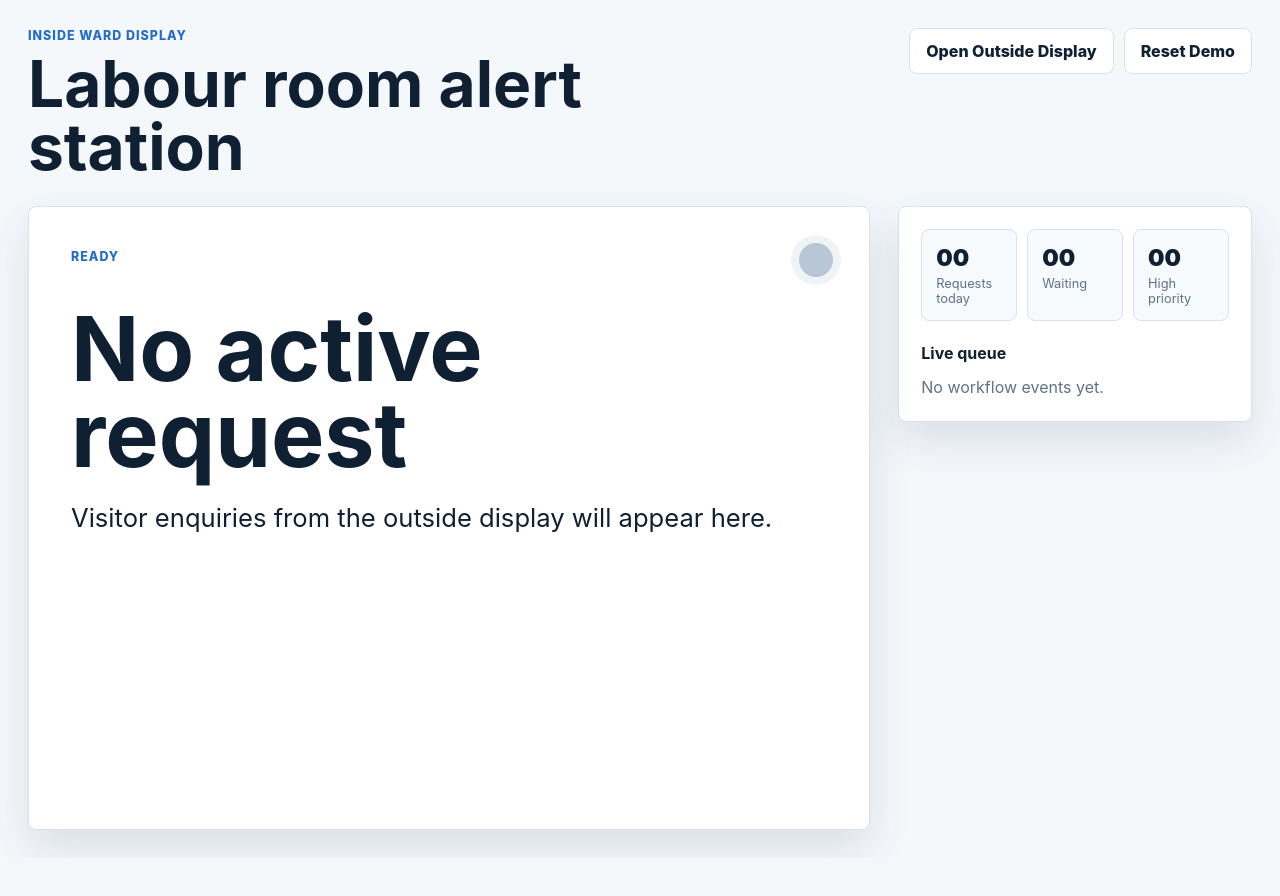
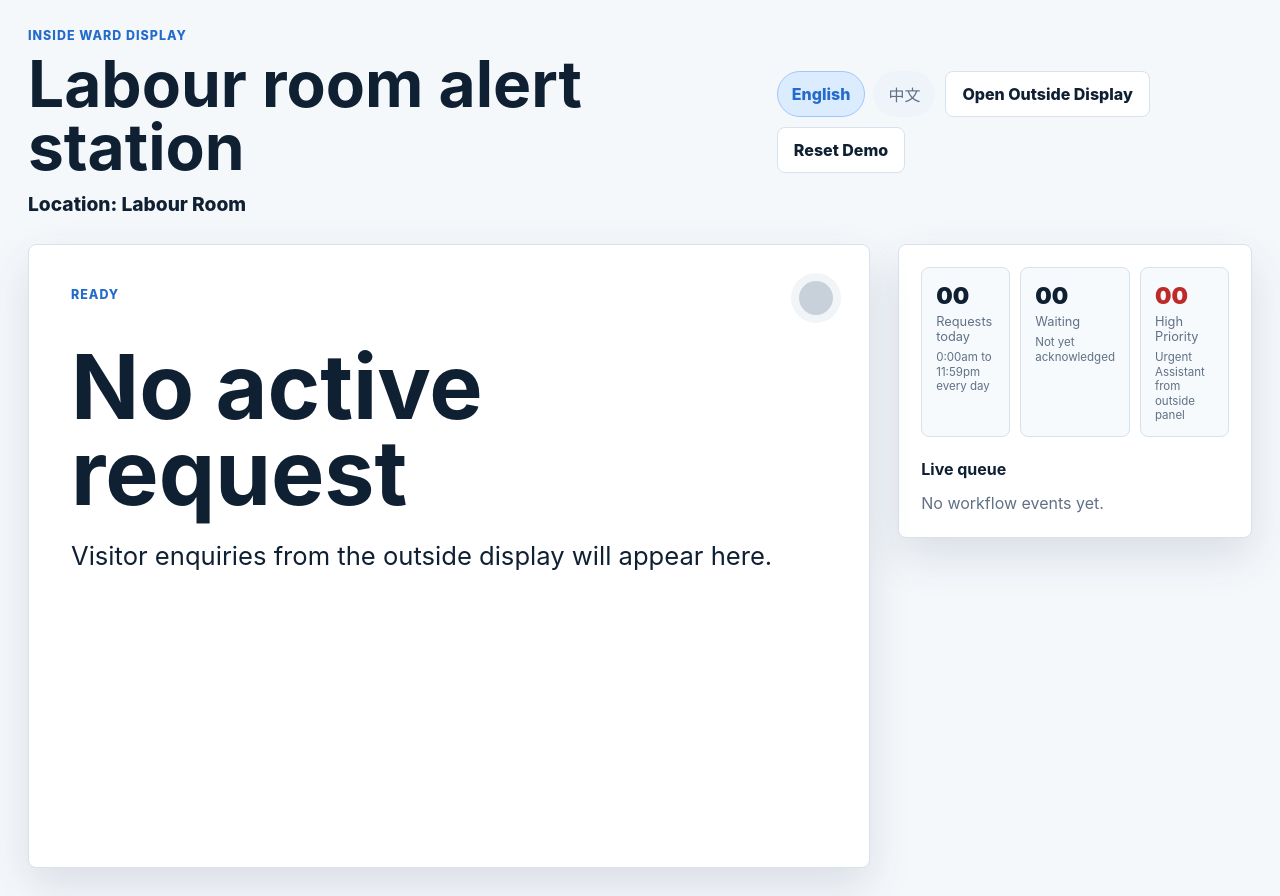
Before and after one commit to ninabun/smart-reception, a Next.js app: page /ward in a window 1280 px wide. Before the commit the page ends 858 px from the top, so only its background shows below. Built offline with nearby package versions, Linux system fonts and the light colour scheme.

Commit message:
Refine bilingual ward display

```diff
--- a/app/globals.css
+++ b/app/globals.css
@@ -315,6 +315,22 @@ button {
   grid-template-columns: minmax(0, 1fr) minmax(330px, 0.42fr);
 }
 
+.ward-display .display-topbar {
+  align-items: center;
+}
+
+.ward-location {
+  color: var(--ink);
+  font-size: clamp(1.1rem, 1.5vw, 1.45rem);
+  font-weight: 850;
+  margin: 14px 0 0;
+}
+
+.ward-language-row {
+  display: flex;
+  gap: 8px;
+}
+
 .ward-alert {
   min-height: calc(100vh - 176px);
   overflow: hidden;
@@ -346,6 +362,15 @@ button {
   width: 34px;
 }
 
+.ward-alert .beacon.off {
+  background: #c8d0d9;
+  box-shadow: 0 0 0 8px rgba(184, 198, 214, 0.18);
+}
+
+.ward-alert .beacon.on {
+  animation: pulse-alert 1.35s ease-in-out infinite;
+}
+
 .ward-alert h2 {
   font-size: clamp(3rem, 7vw, 7.4rem);
   letter-spacing: 0;
@@ -359,6 +384,10 @@ button {
   font-size: clamp(1.25rem, 2vw, 2rem);
   line-height: 1.35;
   max-width: 780px;
+}
+
+.priority-high {
+  color: var(--red);
 }
 
 .alert-meta {
@@ -378,6 +407,31 @@ button {
 .ward-sidebar {
   align-self: start;
   padding: 22px;
+}
+
+.high-priority-metric span,
+.high-priority-metric p {
+  color: var(--red);
+}
+
+.metric em {
+  color: var(--muted);
+  display: block;
+  font-size: 0.72rem;
+  font-style: normal;
+  line-height: 1.25;
+  margin-top: 6px;
+}
+
+@keyframes pulse-alert {
+  0%,
+  100% {
+    transform: scale(1);
+  }
+
+  50% {
+    transform: scale(1.12);
+  }
 }
 
 .queue-row.general {
--- a/app/ward/page.tsx
+++ b/app/ward/page.tsx
@@ -4,8 +4,132 @@ import Link from "next/link";
 import { useEffect, useMemo, useState } from "react";
 import { filterTodayRequests, readRequests, saveRequests, type ReceptionRequest } from "../reception-data";
 
+type WardLanguage = "english" | "chinese";
+
+const wardCopy: Record<
+  WardLanguage,
+  {
+    languageLabel: string;
+    eyebrow: string;
+    title: string;
+    location: string;
+    outsideDisplay: string;
+    resetDemo: string;
+    priority: Record<ReceptionRequest["priority"], string>;
+    ready: string;
+    noActive: string;
+    noActiveBody: string;
+    notify: string;
+    trigger: string;
+    indicator: string;
+    play: string;
+    acknowledge: string;
+    queue: string;
+    noEvents: string;
+    status: Record<ReceptionRequest["status"], string>;
+    team: Record<string, string>;
+    request: Record<ReceptionRequest["kind"], string>;
+    metrics: {
+      requestsToday: string;
+      requestsTodayHint: string;
+      waiting: string;
+      waitingHint: string;
+      highPriority: string;
+      highPriorityHint: string;
+    };
+  }
+> = {
+  english: {
+    languageLabel: "English",
+    eyebrow: "Inside ward display",
+    title: "Labour room alert station",
+    location: "Location: Labour Room",
+    outsideDisplay: "Open Outside Display",
+    resetDemo: "Reset Demo",
+    priority: {
+      Standard: "Standard priority",
+      High: "High priority"
+    },
+    ready: "Ready",
+    noActive: "No active request",
+    noActiveBody: "Visitor enquiries from the outside display will appear here.",
+    notify: "Notify",
+    trigger: "Trigger",
+    indicator: "indicator",
+    play: "and play",
+    acknowledge: "Acknowledge Request",
+    queue: "Live queue",
+    noEvents: "No workflow events yet.",
+    status: {
+      Waiting: "Not yet acknowledged",
+      Acknowledged: "Acknowledged"
+    },
+    team: {
+      Clerk: "Clerk",
+      "Healthcare Provider": "Healthcare Provider"
+    },
+    request: {
+      general: "General Enquiry",
+      patient: "Accompany Patient",
+      urgent: "Urgent Assistant"
+    },
+    metrics: {
+      requestsToday: "Requests today",
+      requestsTodayHint: "0:00am to 11:59pm every day",
+      waiting: "Waiting",
+      waitingHint: "Not yet acknowledged",
+      highPriority: "High Priority",
+      highPriorityHint: "Urgent Assistant from outside panel"
+    }
+  },
+  chinese: {
+    languageLabel: "中文",
+    eyebrow: "產房內顯示屏",
+    title: "產房提示站",
+    location: "位置：產房",
+    outsideDisplay: "開啟外面顯示屏",
+    resetDemo: "重設示範",
+    priority: {
+      Standard: "一般優先",
+      High: "高優先"
+    },
+    ready: "準備就緒",
+    noActive: "沒有待處理要求",
+    noActiveBody: "訪客在外面顯示屏提交的查詢會在這裡顯示。",
+    notify: "通知",
+    trigger: "啟動",
+    indicator: "指示燈",
+    play: "並播放",
+    acknowledge: "確認已處理",
+    queue: "即時隊列",
+    noEvents: "暫時沒有流程紀錄。",
+    status: {
+      Waiting: "尚未確認",
+      Acknowledged: "已確認"
+    },
+    team: {
+      Clerk: "文員",
+      "Healthcare Provider": "醫護人員"
+    },
+    request: {
+      general: "一般查詢",
+      patient: "陪同病人",
+      urgent: "緊急協助"
+    },
+    metrics: {
+      requestsToday: "今日要求",
+      requestsTodayHint: "每日 0:00am 至 11:59pm",
+      waiting: "等候中",
+      waitingHint: "尚未確認",
+      highPriority: "高優先",
+      highPriorityHint: "外面顯示屏按下緊急協助"
+    }
+  }
+};
+
 export default function WardDisplay() {
   const [requests, setRequests] = useState<ReceptionRequest[]>([]);
+  const [selectedLanguage, setSelectedLanguage] = useState<WardLanguage>("english");
 
   useEffect(() => {
     function refreshRequests() {
@@ -23,22 +147,41 @@ export default function WardDisplay() {
   }, []);
 
   const todayRequests = useMemo(() => filterTodayRequests(requests), [requests]);
+  const waitingRequests = useMemo(
+    () => todayRequests.filter((request) => request.status === "Waiting"),
+    [todayRequests]
+  );
+  const highPriorityRequests = useMemo(
+    () => todayRequests.filter((request) => request.kind === "urgent"),
+    [todayRequests]
+  );
+  const copy = wardCopy[selectedLanguage];
+  const hasWaitingRequests = waitingRequests.length > 0;
   const activeRequest =
-    todayRequests.find((request) => request.status === "Waiting") ?? todayRequests[0];
+    waitingRequests[0] ?? todayRequests[0];
 
   const metrics = useMemo(
     () => [
-      { label: "Requests today", value: String(todayRequests.length).padStart(2, "0") },
       {
-        label: "Waiting",
-        value: String(todayRequests.filter((request) => request.status === "Waiting").length).padStart(2, "0")
+        id: "today",
+        label: copy.metrics.requestsToday,
+        hint: copy.metrics.requestsTodayHint,
+        value: String(todayRequests.length).padStart(2, "0")
       },
       {
-        label: "High priority",
-        value: String(todayRequests.filter((request) => request.priority === "High").length).padStart(2, "0")
+        id: "waiting",
+        label: copy.metrics.waiting,
+        hint: copy.metrics.waitingHint,
+        value: String(waitingRequests.length).padStart(2, "0")
+      },
+      {
+        id: "high",
+        label: copy.metrics.highPriority,
+        hint: copy.metrics.highPriorityHint,
+        value: String(highPriorityRequests.length).padStart(2, "0")
       }
     ],
-    [todayRequests]
+    [copy, todayRequests.length, waitingRequests.length, highPriorityRequests.length]
   );
 
   function updateRequest(id: number, status: ReceptionRequest["status"]) {
@@ -59,33 +202,52 @@ export default function WardDisplay() {
     <main className="display-shell ward-display">
       <header className="display-topbar">
         <div>
-          <p className="eyebrow">Inside ward display</p>
-          <h1>Labour room alert station</h1>
+          <p className="eyebrow">{copy.eyebrow}</p>
+          <h1>{copy.title}</h1>
+          <p className="ward-location">{copy.location}</p>
         </div>
         <div className="topbar-actions">
+          <div className="ward-language-row" aria-label="Ward language selection">
+            {(Object.keys(wardCopy) as WardLanguage[]).map((language) => (
+              <button
+                className={selectedLanguage === language ? "language active" : "language"}
+                key={language}
+                onClick={() => setSelectedLanguage(language)}
+                type="button"
+              >
+                {wardCopy[language].languageLabel}
+              </button>
+            ))}
+          </div>
           <Link className="screen-link" href="/outside">
-            Open Outside Display
+            {copy.outsideDisplay}
           </Link>
           <button className="secondary-action" onClick={clearDemo} type="button">
-            Reset Demo
+            {copy.resetDemo}
           </button>
         </div>
       </header>
 
       <section className="ward-layout">
         <div className={activeRequest ? `ward-alert ${activeRequest.kind}` : "ward-alert empty"}>
-          <span className={activeRequest ? `beacon ${activeRequest.kind}` : "beacon"} />
+          <span
+            aria-label={hasWaitingRequests ? "Unacknowledged request light on" : "Request light off"}
+            className={hasWaitingRequests ? `beacon ${activeRequest?.kind ?? ""} on` : "beacon off"}
+          />
           {activeRequest ? (
             <>
-              <p className="eyebrow">{activeRequest.priority} priority</p>
-              <h2>{activeRequest.label}</h2>
+              <p className={activeRequest.priority === "High" ? "eyebrow priority-high" : "eyebrow"}>
+                {copy.priority[activeRequest.priority]}
+              </p>
+              <h2>{copy.request[activeRequest.kind]}</h2>
               <p>
-                Notify {activeRequest.team}. Trigger {activeRequest.color.toLowerCase()} indicator
-                and play {activeRequest.tone.toLowerCase()}.
+                {copy.notify} {copy.team[activeRequest.team] ?? activeRequest.team}. {copy.trigger}{" "}
+                {activeRequest.color.toLowerCase()} {copy.indicator} {copy.play}{" "}
+                {activeRequest.tone.toLowerCase()}.
               </p>
               <div className="alert-meta">
                 <span>{activeRequest.createdAt}</span>
-                <span>{activeRequest.status}</span>
+                <span>{copy.status[activeRequest.status]}</span>
               </div>
               {activeRequest.status === "Waiting" ? (
                 <button
@@ -93,15 +255,15 @@ export default function WardDisplay() {
                   onClick={() => updateRequest(activeRequest.id, "Acknowledged")}
                   type="button"
                 >
-                  Acknowledge Request
+                  {copy.acknowledge}
                 </button>
               ) : null}
             </>
           ) : (
             <>
-              <p className="eyebrow">Ready</p>
-              <h2>No active request</h2>
-              <p>Visitor enquiries from the outside display will appear here.</p>
+              <p className="eyebrow">{copy.ready}</p>
+              <h2>{copy.noActive}</h2>
+              <p>{copy.noActiveBody}</p>
             </>
           )}
         </div>
@@ -109,24 +271,25 @@ export default function WardDisplay() {
         <aside className="ward-sidebar">
           <div className="metric-grid">
             {metrics.map((metric) => (
-              <div className="metric" key={metric.label}>
+              <div className={metric.id === "high" ? "metric high-priority-metric" : "metric"} key={metric.id}>
                 <span>{metric.value}</span>
                 <p>{metric.label}</p>
+                <em>{metric.hint}</em>
               </div>
             ))}
           </div>
 
           <div className="queue">
-            <h3>Live queue</h3>
+            <h3>{copy.queue}</h3>
             {todayRequests.length === 0 ? (
-              <p className="muted">No workflow events yet.</p>
+              <p className="muted">{copy.noEvents}</p>
             ) : (
               todayRequests.map((request) => (
                 <div className={`queue-row ${request.kind}`} key={request.id}>
                   <span>{request.createdAt}</span>
-                  <strong>{request.label}</strong>
+                  <strong>{copy.request[request.kind]}</strong>
                   <em>
-                    {request.team} - {request.status}
+                    {copy.team[request.team] ?? request.team} - {copy.status[request.status]}
                   </em>
                 </div>
               ))
```
